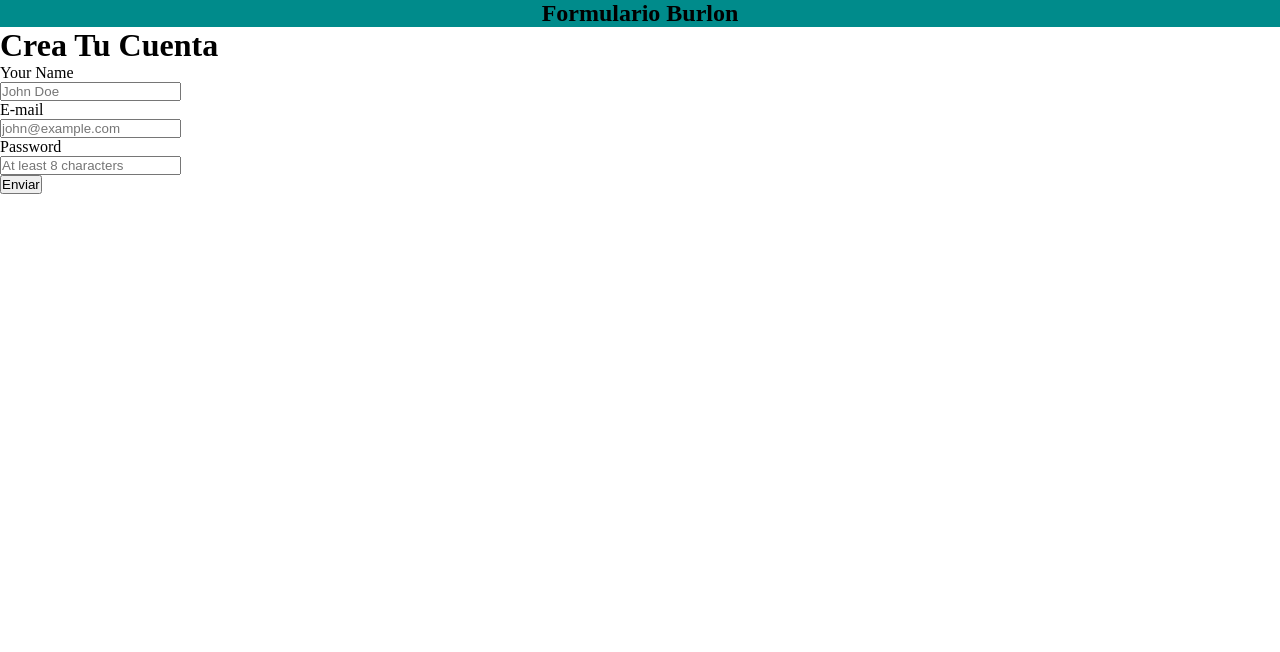
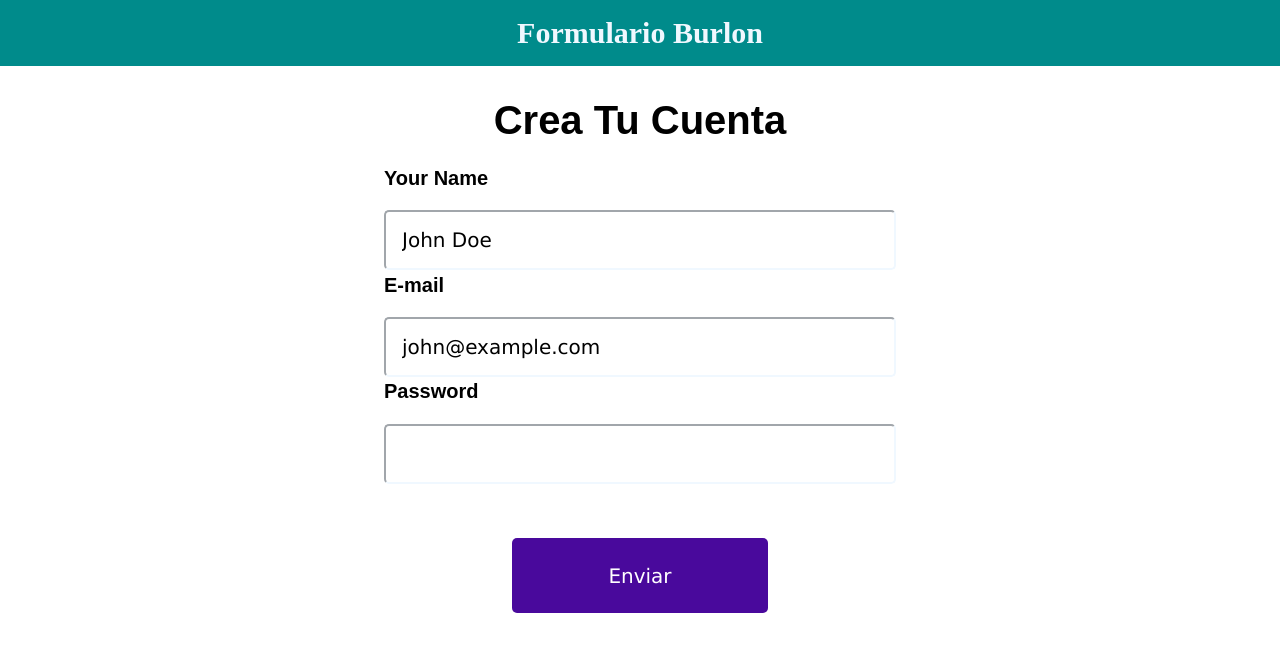
Before and after one commit to HelenGalo/Drilling-9-Css-Avanzado, a plain HTML site: page index.html in a window 1280 px wide. Drawn offline with nearby package versions, Linux system fonts and the light colour scheme; files that its build step writes are made by us from their sources; a web font is replaced by a local one.

Commit message:
animaciones

```diff
--- a/index.html
+++ b/index.html
@@ -10,12 +10,12 @@
 <body>
 
     <header class="header">
-        <h2 id="header__title">Formulario Burlon</h2>
+        <h2 class="header__title">Formulario Burlon</h2>
 
     </header>
     <div class="forma">
 
-      <h1 id="forma__title-2">Crea Tu Cuenta </h1>
+      <h1 class="forma__title-2">Crea Tu Cuenta </h1>
     <form action="index.html">
 
             <label for="nombre">Your Name</label>
@@ -30,7 +30,7 @@
 
         <label for="contra">Password</label>
         <div class="forma__input">
-            <input type="password" name="contra" id="contra" placeholder="At least 8 characters " />
+            <input type="password" name="contra" id="contra" />
 
         </div>
 
--- a/style.scss
+++ b/style.scss
@@ -9,11 +9,84 @@
    src: url("../fonts/inter/Inter-VariableFont_slnt,wght.ttf") format("truetype");
 }
 .header{
+    width: 100vw;
     display: flex;
     justify-content: center;
     align-items: center;
     background-color:darkcyan;
+    padding: 1rem;
+    color: aliceblue;
     &__title{
-        font-size: large;
+        font-family: "Kumbh Sans";
+        font-size: 30px;
+
     }
 }
+
+.forma{
+    width: 100vw;
+    display: flex;
+    flex-direction: column;
+    justify-content: center;
+    align-items: center;
+    margin-top: 2rem;
+    margin-bottom: 1rem;
+    font-size: 20px;
+    font-family: "Kumbh Sans", sans-serif;
+    font-weight: 600;
+
+    &__title-2{
+        margin-bottom: 1.5rem;
+    }
+
+    &__input input{
+        width: 40vw;
+        padding: 1rem;
+        margin-block-end: 0.2rem;
+        margin-block-start: 4%;
+        font-family: 'Lucida Sans';
+        font-size: 20px;
+        color: black;
+        border-radius: 5px;
+        border-color: aliceblue;
+
+    }
+
+    &__btn input{
+        width: 20vw;
+        padding: 5%;
+        margin-block-end: 4%;
+        margin-block-start: 4%;
+        margin-top: 10%;
+        font-family: 'Lucida Sans';
+        font-size: 20px;
+        color: white;
+        border-radius: 5px;
+        background-color: rgb(73, 9, 156);
+        border: none;
+         margin-left: 25%;
+        position: relative;
+        animation-duration: 5s;
+        animation-direction: alternate;
+        transition: transform 1s;
+
+
+
+    }
+
+
+}
+
+.forma__input input:hover{
+    background-color: black;
+}
+.forma__input input::placeholder{
+  color: black;
+}
+.forma__btn input:hover{
+    background-color: black;
+  right: 60%;
+  left: 50%;
+   transform: rotate(180deg);
+
+}
```
Also changed, not shown: style.css (added), 1 other file.
